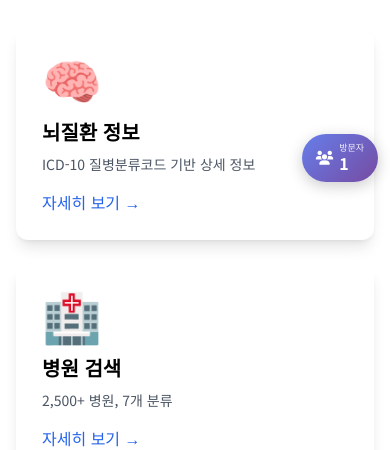
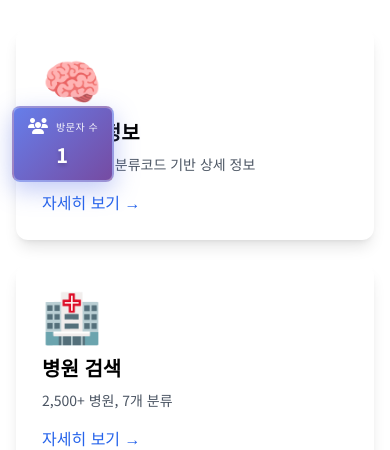
Before and after one commit to langsb16-collab/care-day, a plain HTML site: page index.html in a window 390 px wide. Shown: the part 650-1100 px from the top of the page. Drawn offline with nearby package versions, Linux system fonts and the light colour scheme.

Commit message:
Design: 방문자 카운터 왼쪽 하단 이동 및 사각형 디자인으로 개선
- 위치: 오른쪽 하단 → 왼쪽 하단 (7시 방향)
- 디자인: 둥근 알약형 → 모던한 사각형
- 레이아웃: 세로 정렬로 가독성 향상
- 아이콘: 더 크고 명확하게 (20px)
- 숫자: 굵고 크게 (28px, font-weight: 800)
- 그림자: 더 강한 3D 효과
- 호버: 위로 떠오르는 애니메이션
- 반응형: 태블릿/모바일 최적화

```diff
--- a/index.html
+++ b/index.html
@@ -329,76 +329,95 @@
     <!-- 방문자 카운터 -->
     <div id="visitor-counter" style="
         position: fixed;
-        bottom: 20px;
-        right: 20px;
+        bottom: 24px;
+        left: 24px;
         background: linear-gradient(135deg, #667eea 0%, #764ba2 100%);
         color: white;
-        padding: 12px 20px;
-        border-radius: 50px;
-        box-shadow: 0 4px 15px rgba(0,0,0,0.2);
+        padding: 16px 20px;
+        border-radius: 12px;
+        box-shadow: 0 8px 24px rgba(102, 126, 234, 0.4);
         z-index: 9999;
         font-family: 'Noto Sans KR', sans-serif;
         font-size: 14px;
         font-weight: 600;
         display: flex;
+        flex-direction: column;
         align-items: center;
         gap: 8px;
         cursor: pointer;
         transition: all 0.3s ease;
         backdrop-filter: blur(10px);
         pointer-events: auto;
-    " onmouseover="this.style.transform='translateY(-5px) scale(1.05)'" onmouseout="this.style.transform='translateY(0) scale(1)'">
-        <i class="fas fa-users" style="font-size: 16px;"></i>
-        <span style="display: flex; flex-direction: column; align-items: flex-start; line-height: 1.3;">
-            <span style="font-size: 10px; opacity: 0.9; font-weight: 400;">방문자</span>
-            <span id="visitor-count" style="font-size: 18px; font-weight: 700; letter-spacing: 1px;">0</span>
-        </span>
+        min-width: 120px;
+        border: 2px solid rgba(255, 255, 255, 0.3);
+    " onmouseover="this.style.transform='translateY(-8px)'; this.style.boxShadow='0 12px 32px rgba(102, 126, 234, 0.6)'" onmouseout="this.style.transform='translateY(0)'; this.style.boxShadow='0 8px 24px rgba(102, 126, 234, 0.4)'">
+        <div style="display: flex; align-items: center; gap: 8px;">
+            <i class="fas fa-users" style="font-size: 20px; color: #fff;"></i>
+            <span style="font-size: 12px; opacity: 0.95; font-weight: 500; letter-spacing: 0.5px;">방문자 수</span>
+        </div>
+        <span id="visitor-count" style="font-size: 28px; font-weight: 800; letter-spacing: 2px; text-shadow: 0 2px 4px rgba(0,0,0,0.2);">0</span>
     </div>
 
     <style>
+        /* 반응형 스타일 - 태블릿 */
         @media (max-width: 768px) {
             #visitor-counter {
-                bottom: 15px !important;
-                right: 15px !important;
-                padding: 10px 16px !important;
-                font-size: 12px !important;
-                border-radius: 40px !important;
+                bottom: 16px !important;
+                left: 16px !important;
+                padding: 12px 16px !important;
+                min-width: 100px !important;
+                border-radius: 10px !important;
             }
 
             #visitor-counter i {
-                font-size: 14px !important;
+                font-size: 18px !important;
             }
 
             #visitor-counter #visitor-count {
+                font-size: 24px !important;
+            }
+
+            #visitor-counter div span {
+                font-size: 11px !important;
+            }
+        }
+
+        /* 반응형 스타일 - 모바일 */
+        @media (max-width: 480px) {
+            #visitor-counter {
+                bottom: 12px !important;
+                left: 12px !important;
+                padding: 10px 14px !important;
+                min-width: 90px !important;
+                gap: 6px !important;
+                border-radius: 8px !important;
+            }
+
+            #visitor-counter i {
                 font-size: 16px !important;
             }
 
-            #visitor-counter span:first-of-type {
-                font-size: 9px !important;
+            #visitor-counter #visitor-count {
+                font-size: 20px !important;
+            }
+
+            #visitor-counter div span {
+                font-size: 10px !important;
             }
         }
 
-        @media (max-width: 480px) {
-            #visitor-counter {
-                bottom: 12px !important;
-                right: 12px !important;
-                padding: 8px 14px !important;
-                gap: 6px !important;
+        /* 호버 애니메이션 효과 */
+        @keyframes float {
+            0%, 100% {
+                transform: translateY(0);
+            }
+            50% {
+                transform: translateY(-5px);
             }
         }
 
-        /* 애니메이션 효과 */
-        @keyframes pulse {
-            0%, 100% {
-                transform: scale(1);
-            }
-            50% {
-                transform: scale(1.05);
-            }
-        }
-
-        #visitor-counter:hover {
-            animation: pulse 2s infinite;
+        #visitor-counter:active {
+            transform: scale(0.95) !important;
         }
     </style>
 
```
